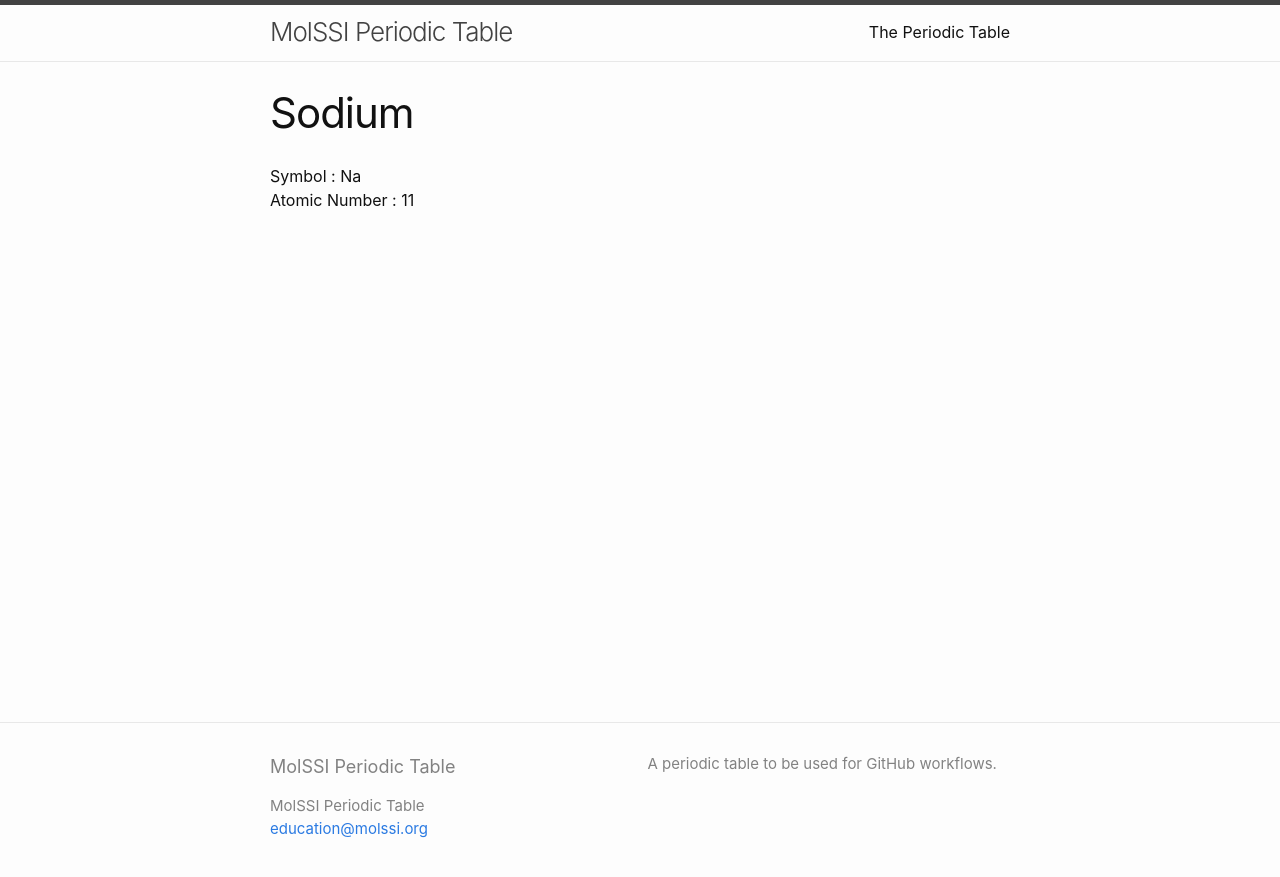
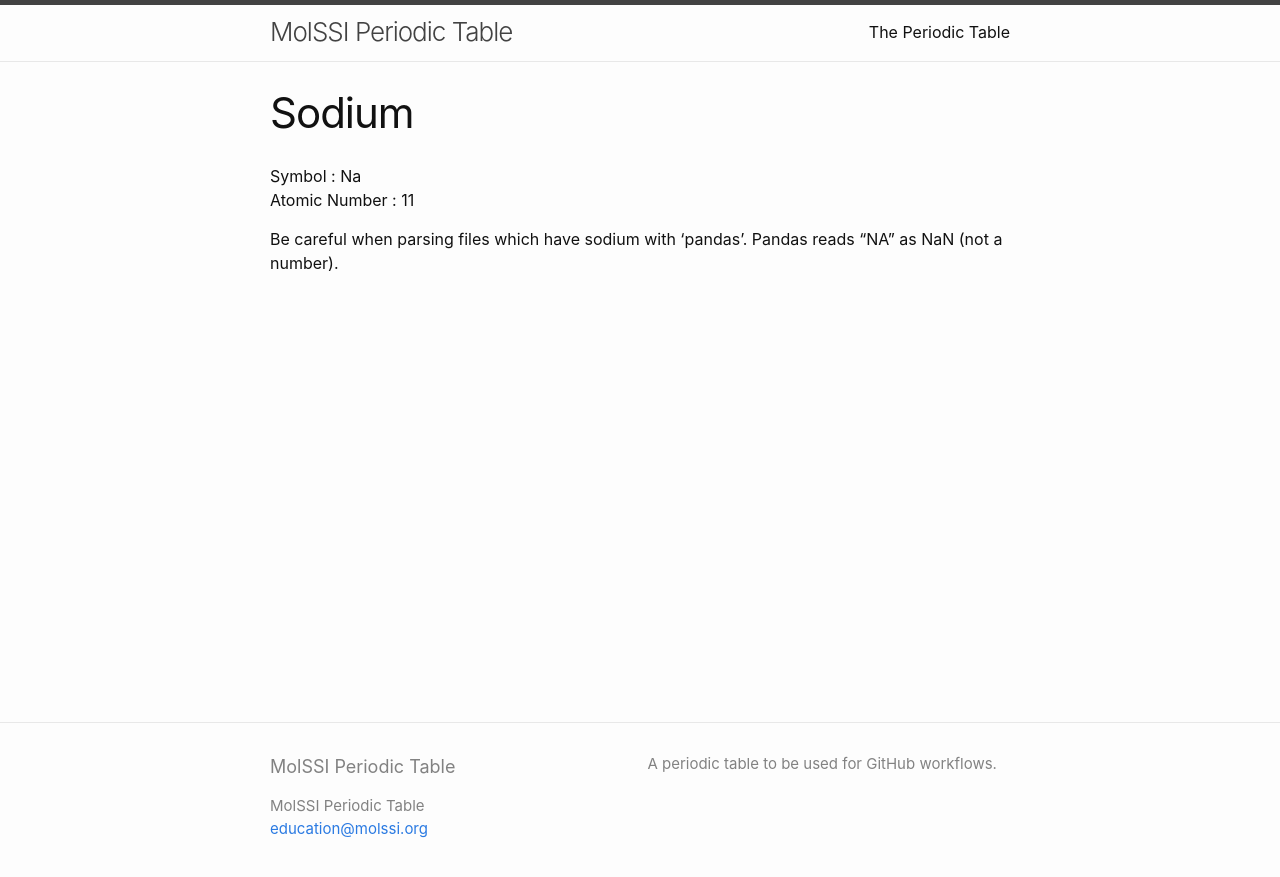
Before and after one commit to MolSSI-Education/periodic-table, a Jekyll site: the page built from elements/sodium.md, in a window 1280 px wide. Shown: the top 877 px of the page. Built offline with Jekyll 4.4.1, drawn with Linux system fonts in a browser that asks for light colours.

Commit message:
Additional side not for sodium

```diff
--- a/elements/sodium.md
+++ b/elements/sodium.md
@@ -5,3 +5,5 @@
 
 Symbol : Na
 Atomic Number : 11
+
+Be careful when parsing files which have sodium with 'pandas'. Pandas reads "NA" as NaN (not a number).
```
